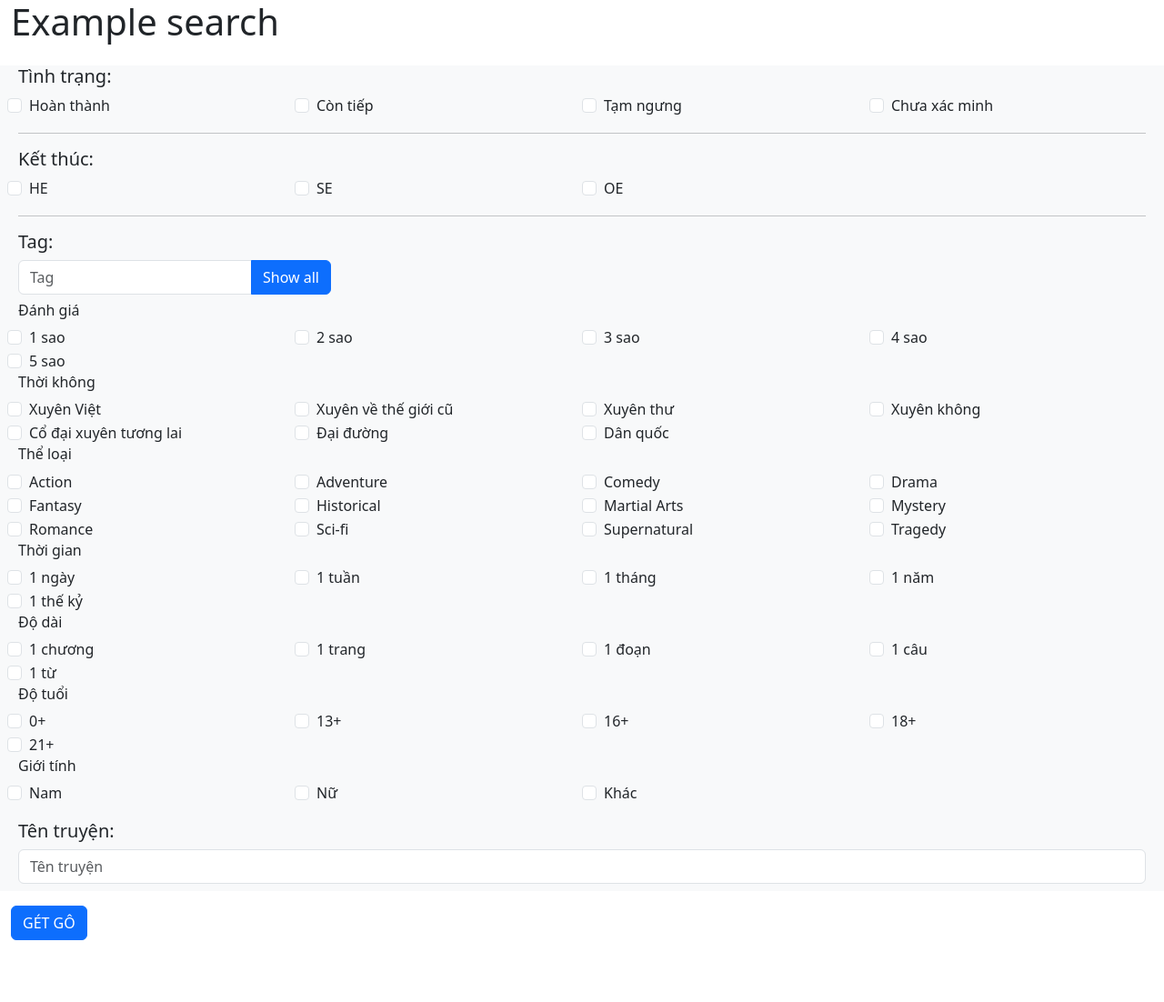
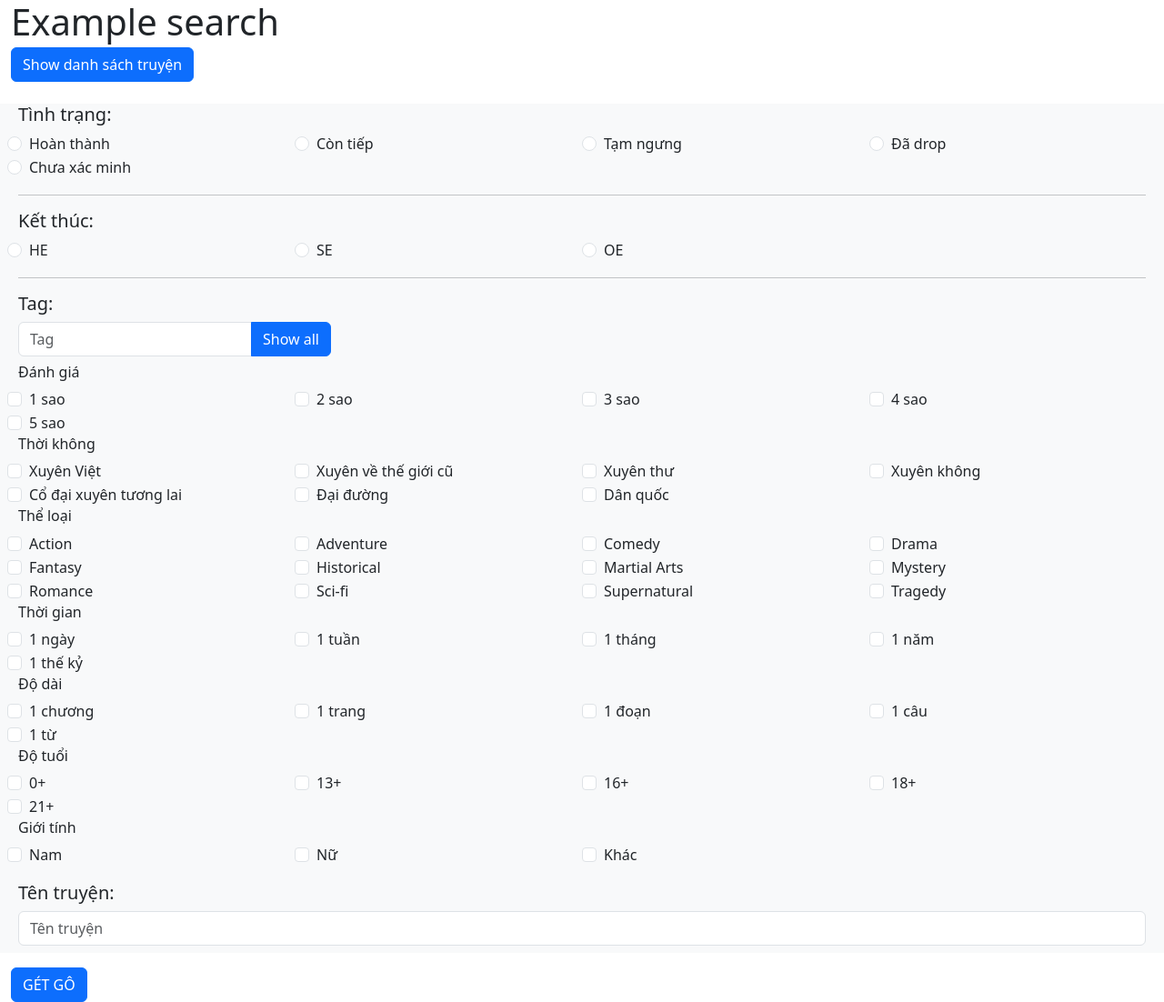
Before and after one commit to ntkhanggggg/TEST_SEARCH, a PHP site: page / in a window 1280 px wide. Shown: the whole page at 91% size. Before the commit the page ends 1034 px from the top, so only its background shows below. Run offline with PHP 8.4, Linux system fonts and the light colour scheme.

Commit message:
Add files via upload

```diff
--- a/index.php
+++ b/index.php
@@ -7,67 +7,68 @@
 	<title>Bootstrap demo</title>
 
 	<!-- import Bootstrap -->
-	<link href="https://cdn.jsdelivr.net/npm/bootstrap@5.3.2/dist/css/bootstrap.min.css" rel="stylesheet"
-		integrity="sha384-T3c6CoIi6uLrA9TneNEoa7RxnatzjcDSCmG1MXxSR1GAsXEV/Dwwykc2MPK8M2HN" crossorigin="anonymous">
-	<script src="https://cdn.jsdelivr.net/npm/bootstrap@5.3.2/dist/js/bootstrap.bundle.min.js"
-		integrity="sha384-C6RzsynM9kWDrMNeT87bh95OGNyZPhcTNXj1NW7RuBCsyN/o0jlpcV8Qyq46cDfL" crossorigin="anonymous">
-		</script>
+	<link href="https://cdn.jsdelivr.net/npm/bootstrap@5.3.2/dist/css/bootstrap.min.css" rel="stylesheet" integrity="sha384-T3c6CoIi6uLrA9TneNEoa7RxnatzjcDSCmG1MXxSR1GAsXEV/Dwwykc2MPK8M2HN" crossorigin="anonymous">
+	<script src="https://cdn.jsdelivr.net/npm/bootstrap@5.3.2/dist/js/bootstrap.bundle.min.js" integrity="sha384-C6RzsynM9kWDrMNeT87bh95OGNyZPhcTNXj1NW7RuBCsyN/o0jlpcV8Qyq46cDfL" crossorigin="anonymous">
+	</script>
 
 	<!-- import jquery -->
-	<script src="https://code.jquery.com/jquery-3.7.1.min.js"
-		integrity="sha256-/JqT3SQfawRcv/BIHPThkBvs0OEvtFFmqPF/lYI/Cxo=" crossorigin="anonymous"></script>
+	<script src="https://code.jquery.com/jquery-3.7.1.min.js" integrity="sha256-/JqT3SQfawRcv/BIHPThkBvs0OEvtFFmqPF/lYI/Cxo=" crossorigin="anonymous"></script>
 </head>
 
 <body>
 	<div class="container-xxl">
 
-		<h1 class="mb-4">Example search</h1>
+		<h1 class="mb-1">Example search</h1>
+
+		<a type="button" class="btn btn-primary mb-4" href="ds_truyen.php">
+			Show danh sách truyện
+		</a>
+
+		<?php
+		$array_tinhtrang = [
+			'completed' => 'Hoàn thành',
+			'ongoing' => 'Còn tiếp',
+			'suspended' => 'Tạm ngưng',
+			'dropped' => 'Đã drop',
+			'unverified' => 'Chưa xác minh'
+		];
+		?>
 
 		<form action="ket_qua.php" method="POST">
 			<div class="row bg-light px-2">
 				<div class="col-12">
 					<h5 class="mb-2">Tình trạng:</h5>
 					<div class="row">
-						<div class="form-check col-12 col-sm-6 col-md-4 col-lg-3">
-							<input type="checkbox" class="form-check-input form-check-input-primary" name="tinh_trang[]"
-								value="completed">
-							<label class="form-check-label form-check-label-primary" for="completed">Hoàn thành</label>
-						</div>
-						<div class="form-check col-12 col-sm-6 col-md-4 col-lg-3">
-							<input type="checkbox" class="form-check-input form-check-input-primary" name="tinh_trang[]"
-								value="ongoing">
-							<label class="form-check-label form-check-label-primary" for="ongoing">Còn tiếp</label>
-						</div>
-						<div class="form-check col-12 col-sm-6 col-md-4 col-lg-3">
-							<input type="checkbox" class="form-check-input form-check-input-primary" name="tinh_trang[]"
-								value="suspended">
-							<label class="form-check-label form-check-label-primary" for="suspended">Tạm ngưng</label>
-						</div>
-						<div class="form-check col-12 col-sm-6 col-md-4 col-lg-3">
-							<input type="checkbox" class="form-check-input form-check-input-primary" name="tinh_trang[]"
-								value="dropped">
-							<label class="form-check-label form-check-label-primary" for="unverified">Chưa xác minh</label>
-						</div>
+						<?php foreach ($array_tinhtrang as $tinhtrang => $text) { ?>
+							<div class="form-check col-12 col-sm-6 col-md-4 col-lg-3">
+								<input type="radio" class="form-check-input form-check-input-primary" name="tinh_trang" value="<?php echo $tinhtrang; ?>" id="<?php echo $tinhtrang; ?>">
+								<label class="form-check-label form-check-label-primary" for="<?php echo $tinhtrang; ?>">
+									<?php echo $text; ?>
+								</label>
+							</div>
+						<?php } ?>
 					</div>
 					<hr>
 				</div>
 
+				<?php
+				$array_ending = [
+					'he' => 'HE',
+					'se' => 'SE',
+					'oe' => 'OE',
+				];
+				?>
 				<div class="col-12">
 					<h5 class="mb-2">Kết thúc:</h5>
 					<div class="row">
-						<!-- HE, SE, OE -->
-						<div class="form-check col-12 col-sm-6 col-md-4 col-lg-3">
-							<input type="checkbox" class="form-check-input form-check-input-primary" name="ending[]" value="he">
-							<label class="form-check-label form-check-label-primary" for="he">HE</label>
-						</div>
-						<div class="form-check col-12 col-sm-6 col-md-4 col-lg-3">
-							<input type="checkbox" class="form-check-input form-check-input-primary" name="ending[]" value="se">
-							<label class="form-check-label form-check-label-primary" for="se">SE</label>
-						</div>
-						<div class="form-check col-12 col-sm-6 col-md-4 col-lg-3">
-							<input type="checkbox" class="form-check-input form-check-input-primary" name="ending[]" value="oe">
-							<label class="form-check-label form-check-label-primary" for="oe">OE</label>
-						</div>
+						<?php foreach ($array_ending as $ending => $text) { ?>
+							<div class="form-check col-12 col-sm-6 col-md-4 col-lg-3">
+								<input type="radio" class="form-check-input form-check-input-primary" name="ending" value="<?php echo $ending; ?>" id="<?php echo $ending; ?>">
+								<label class="form-check-label form-check-label-primary" for="<?php echo $ending; ?>">
+									<?php echo $text; ?>
+								</label>
+							</div>
+						<?php } ?>
 					</div>
 					<hr>
 				</div>
@@ -298,10 +299,14 @@
 						echo '<h6 class="mb-2 tag-group-title">' . $tag['title'] . '</h6>';
 						echo '<div class="row">';
 						foreach ($tag['values'] as $item) {
-							echo '<div class="form-check col-12 col-sm-6 col-md-4 col-lg-3 tag-group-name">';
-							echo '<input type="checkbox" class="form-check-input form-check-input-primary" name="tags[]" value="' . $item['value'] . '">';
-							echo '<label class="form-check-label form-check-label-primary">' . $item['text'] . '</label>';
-							echo '</div>';
+					?>
+							<div class="form-check col-12 col-sm-6 col-md-4 col-lg-3 tag-group-name">
+								<input type="checkbox" class="form-check-input form-check-input-primary" name="tags[]" value="<?php echo $item['value']; ?>" id="<?php echo $item['value']; ?>">
+								<label class="form-check-label form-check-label-primary" for="<?php echo $item['value']; ?>">
+									<?php echo $item['text']; ?>
+								</label>
+							</div>
+					<?php
 						}
 						echo '</div>';
 					}
@@ -332,14 +337,14 @@
 	const btnShowAllTag = $('#btn_show_all');
 	const inpTag = $('#inp_tag');
 
-	inpTag.on('input', function () {
+	inpTag.on('input', function() {
 		// lấy giá trị của input tag
 		const val = $(this).val();
 		if (val.length > 0) {
 			// ẩn tất cả các tag
 			hideAllTag();
 			// lặp qua tất cả các tag là "tag-group-name"
-			$('.tag-group-name').each(function () {
+			$('.tag-group-name').each(function() {
 				const name = $(this).find('label').text();
 				// nếu tên tag chứa giá trị của input tag hoặc đang được chọn thì hiển thị
 				if (name.toLowerCase().includes(val.toLowerCase()) || $(this).find('input').is(':checked')) {
@@ -351,7 +356,7 @@
 		}
 	});
 
-	btnShowAllTag.on('click', function () {
+	btnShowAllTag.on('click', function() {
 		inpTag.val('');
 		showAllTag();
 	});
```
Also changed, not shown: ds_truyen.php (added, +43 -0 lines), ket_qua.php (+104 -0 lines).
